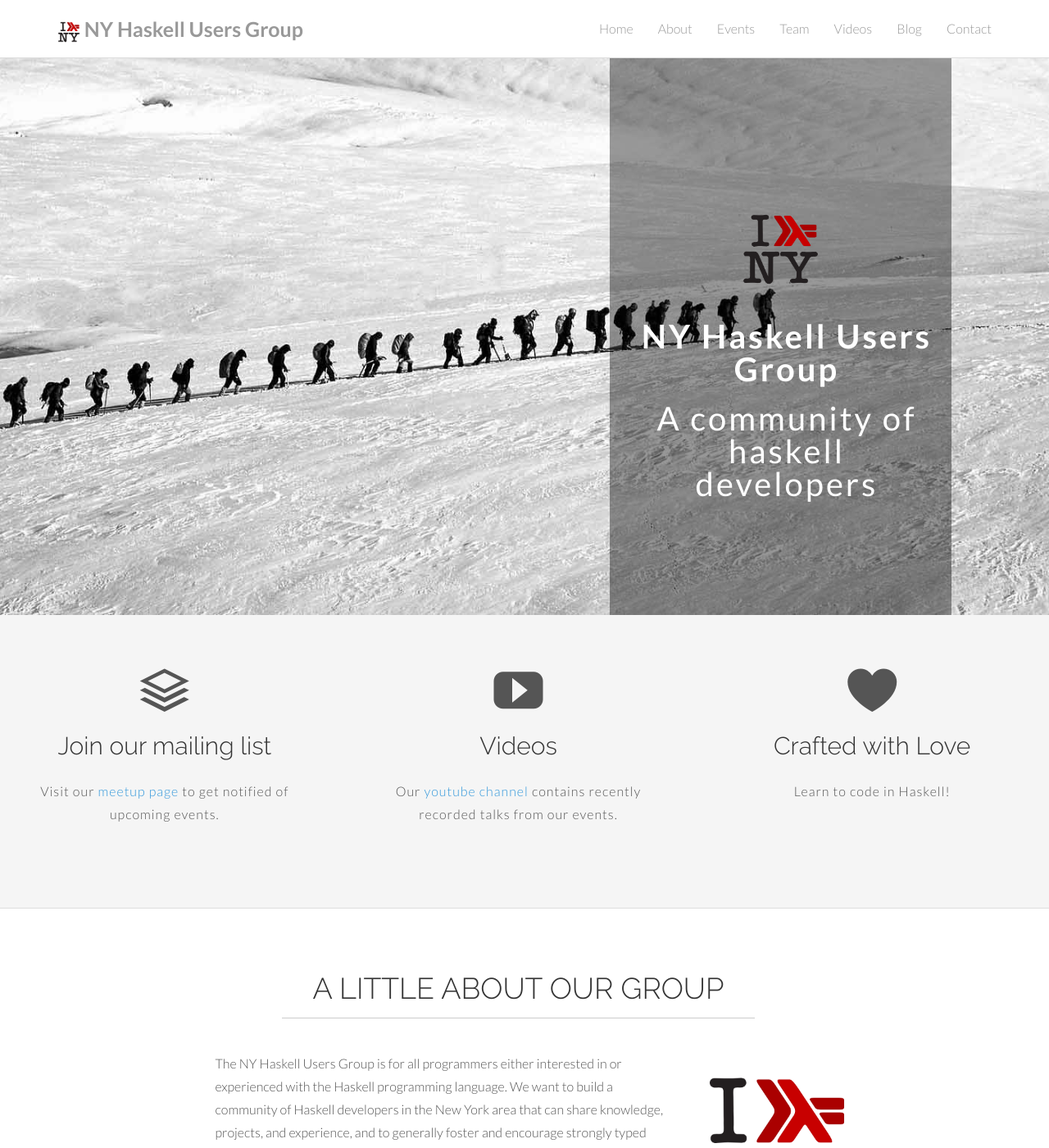
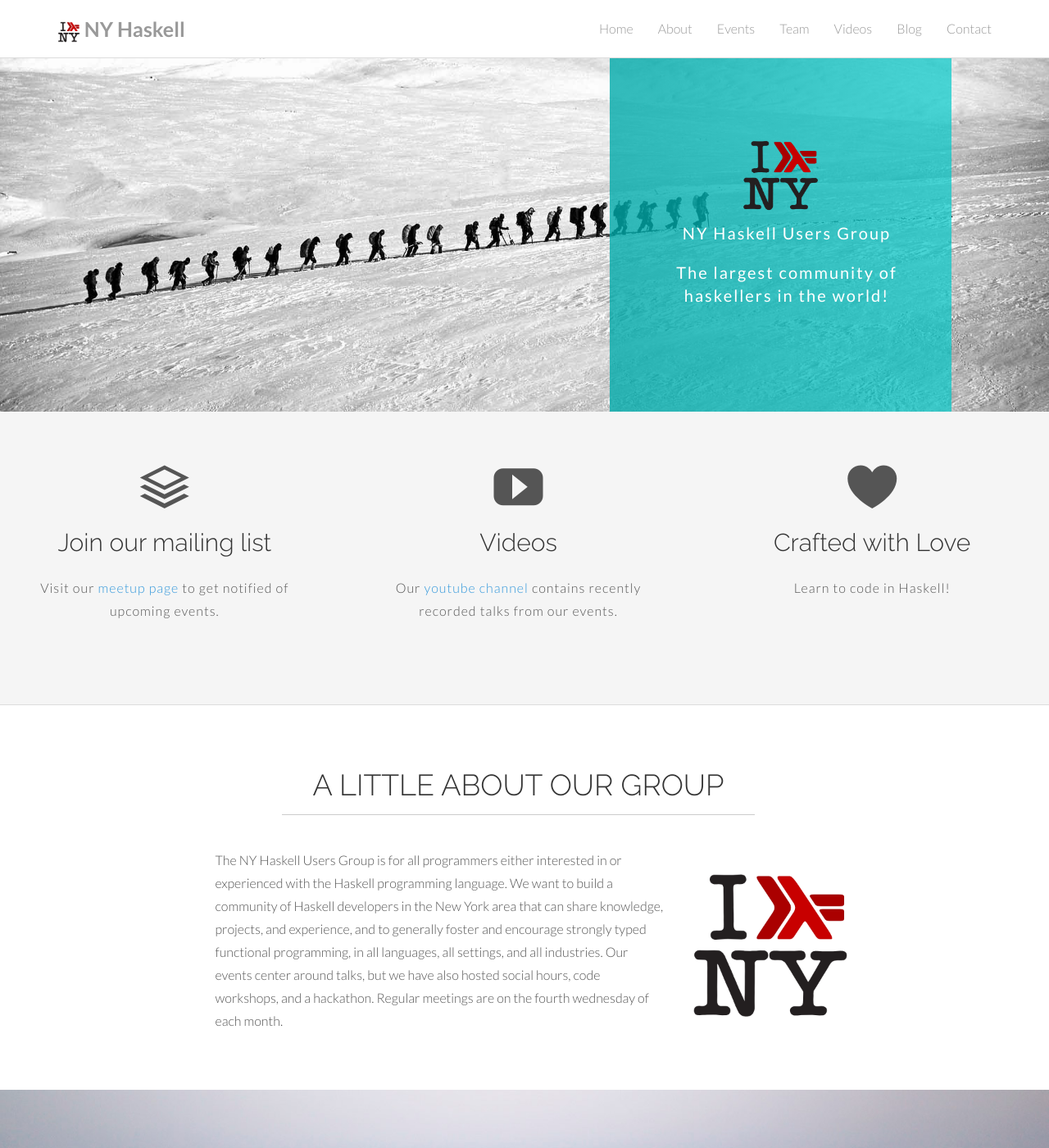
Before and after one commit to ny-haskell/ny-haskell.org, a Jekyll site: the page built from index.html, in a window 1280 px wide and 1400 px high. Shown: the whole window at 82% size. Built offline with Jekyll 4.4.1, drawn with Linux system fonts in a browser that asks for light colours.

Commit message:
header+hero tweaks
make it pop! :sparkles:

```diff
--- a/_includes/nav.html
+++ b/_includes/nav.html
@@ -5,7 +5,7 @@
         <div class="navbar-header">
 
           <a class="navbar-brand scroll" href="#top">
-            <img src="assets/img/nyhaskell.png" width="28" alt="NY Haskell Users Group"> NY Haskell Users Group
+            <img src="assets/img/nyhaskell.png" width="28" alt="NY Haskell Users Group"> NY Haskell
           </a>
           <button type="button" class="navbar-toggle" data-toggle="collapse" data-target=".navbar-collapse">
             <span class="icon icon-heart" style="font-size:30px; color:#3498db;"></span>
--- a/assets/css/custom.css
+++ b/assets/css/custom.css
@@ -21,3 +21,30 @@
 .navbar-brand:hover{
   color: #CCC;
 }
+
+
+#headerwrap .form{
+  /*background: rgba(90,90,90,0.7);*/
+  padding: 80px 20px;
+  background: rgba(0, 200, 200, 0.7);
+  background: -moz-linear-gradient(left, rgba(0, 170, 170, 0.8) 0%, rgba(0, 200, 200, 0.7) 100%);
+  background: -webkit-gradient(linear, left top, right top, color-stop(0%, rgba(0, 170, 170, 0.8)), color-stop(100%, rgba(0, 200, 200, 0.7)));
+  background: -webkit-linear-gradient(left, rgba(0, 170, 170, 0.8) 0%, rgba(0, 200, 200, 0.7) 100%);
+  background: -o-linear-gradient(left, rgba(0, 170, 170, 0.8) 0%, rgba(0, 200, 200, 0.7) 100%);
+  background: -ms-linear-gradient(left, rgba(0, 170, 170, 0.8) 0%, rgba(0, 200, 200, 0.7) 100%);
+  background: linear-gradient(to right, rgba(0, 170, 170, 0.8) 0%, rgba(0, 200, 200, 0.7) 100%);
+}
+
+/* purple
+#headerwrap .form{
+  background: rgba(90,90,90,0.7); //rgb(0, 170, 170)
+  padding: 80px 20px;
+  background: rgba(25, 17, 31, 0.7);
+  background: -moz-linear-gradient(left, rgba(25, 17, 31, 0.7) 0%, rgba(44, 30, 55, 0.7) 100%);
+  background: -webkit-gradient(linear, left top, right top, color-stop(0%, rgba(25, 17, 31, 0.7)), color-stop(100%, rgba(44, 30, 55, 0.7)));
+  background: -webkit-linear-gradient(left, rgba(25, 17, 31, 0.7) 0%, rgba(44, 30, 55, 0.7) 100%);
+  background: -o-linear-gradient(left, rgba(25, 17, 31, 0.7) 0%, rgba(44, 30, 55, 0.7) 100%);
+  background: -ms-linear-gradient(left, rgba(25, 17, 31, 0.7) 0%, rgba(44, 30, 55, 0.7) 100%);
+  background: linear-gradient(to right, rgba(25, 17, 31, 0.7) 0%, rgba(44, 30, 55, 0.7) 100%);
+}
+*/
--- a/assets/css/main.css
+++ b/assets/css/main.css
@@ -293,8 +293,8 @@ a:after {
 
 #headerwrap h1 {
 	color:#222222;
-	margin-top: 90px;
-	padding-bottom: 30px;
+	margin-top: 0;
+	padding-bottom: 0;
 	letter-spacing: 8px;
 	font-size: 100px;
 	font-weight: bold;
@@ -303,11 +303,10 @@ a:after {
 
 #headerwrap p {
 	color:#FFFFFF;
-	font-size: 40px;
+    font-size: 20px;
 	font-weight: 400;
 	text-align: center;
-	line-height: 40px;
-	letter-spacing: 3px;
+	letter-spacing: 2px;
 	margin-left: 15px;
     margin-bottom: 20px;
 }
--- a/index.html
+++ b/index.html
@@ -8,10 +8,10 @@ layout: default
       <div id="headerwrap" id="home" name="home">
       <header class="clearfix">
         <div class="container-fluid">
-          <div class="col-sm-6 col-sm-offset-6 col-md-4 col-md-offset-7" style="background: rgba(0,0,0,0.4);    padding: 80px 20px;">
+          <div class="col-sm-6 col-sm-offset-6 col-md-4 col-md-offset-7 form">
             <h1><img src="assets/img/nyhaskell.png" height="90" /></h1>
-            <p><b>NY Haskell Users Group</b></p>
-            <p>A community of haskell developers<br/>&nbsp;</p>
+            <p>NY Haskell Users Group</p>
+            <p>The largest community of haskellers in the world!<br/>&nbsp;</p>
           </div>
           </div>
         </header>
```
Lines whose indentation alone changed are shown as unchanged.
